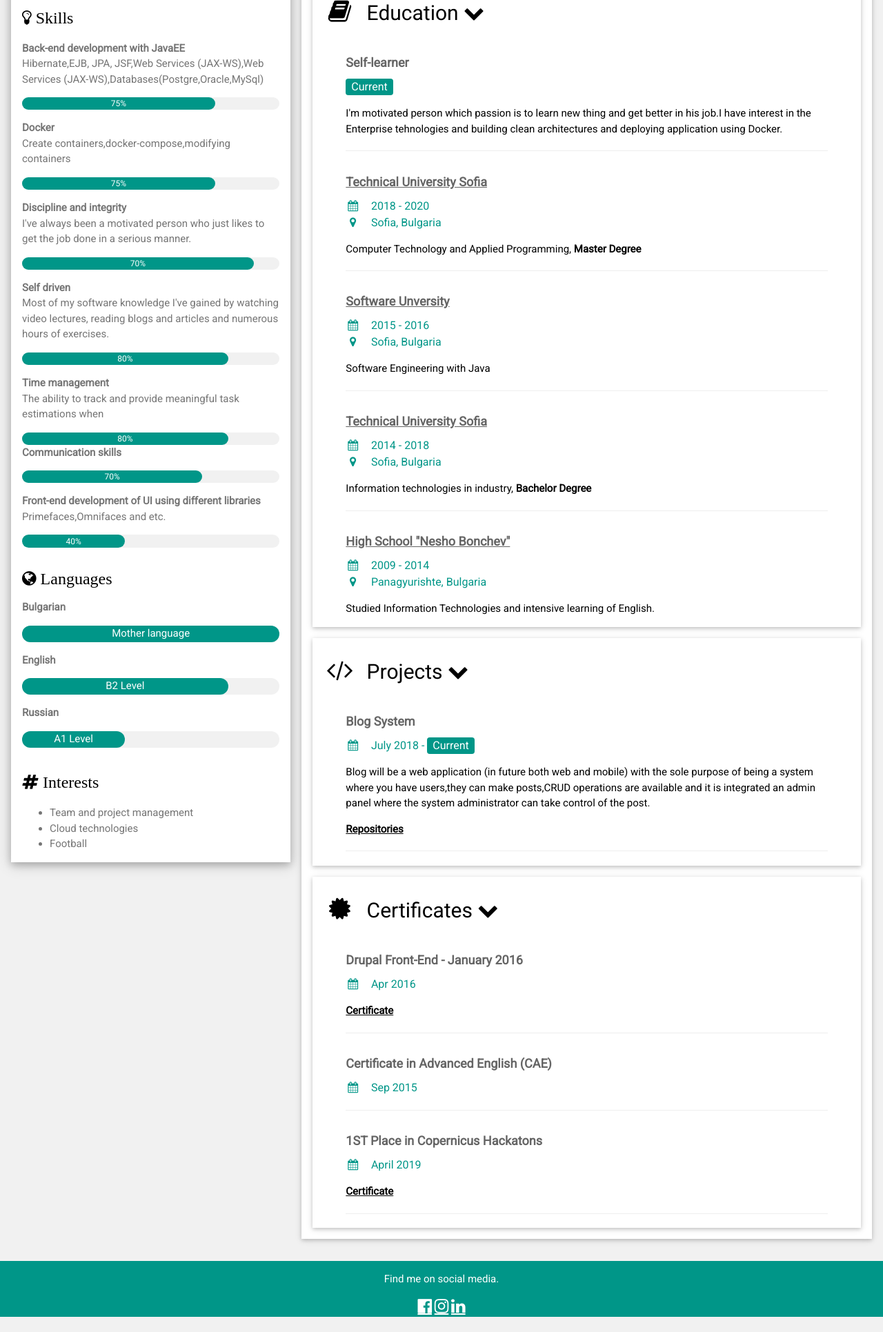
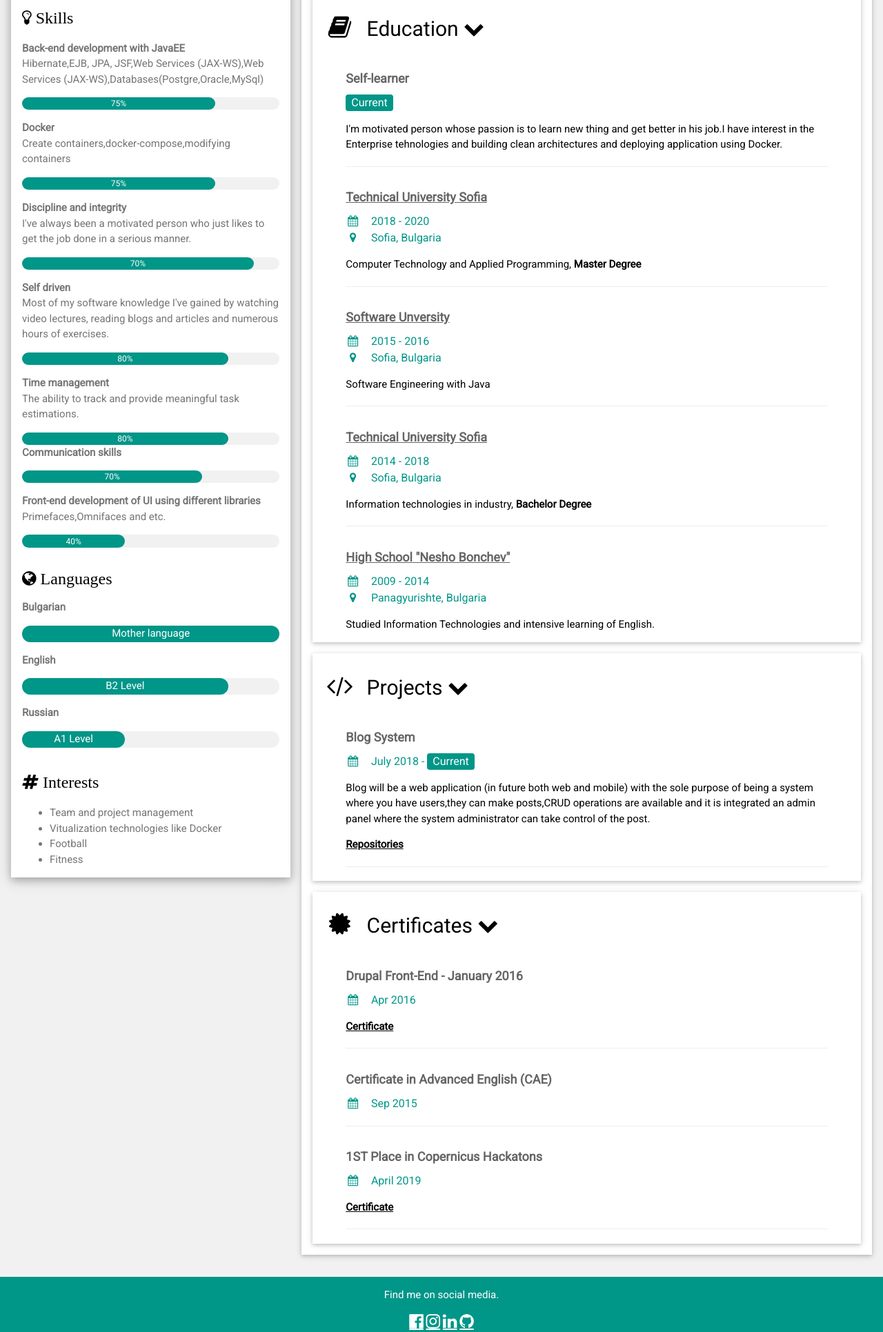
Before and after one commit to alvelchev/AlexanderVelchev.github.io, a plain HTML site: page index.html in a window 1280 px wide. Shown: the part 761-2692 px from the top of the page at 69% size. Before the commit the page ends 2670 px from the top, so only its background shows below. Drawn offline with nearby package versions, Linux system fonts and the light colour scheme.

Commit message:
Small changes

```diff
--- a/index.html
+++ b/index.html
@@ -102,7 +102,7 @@
                         </div>
                         <p>
                             <b>Time management</b>
-                            <br>The ability to track and provide meaningful task estimations when </p>
+                            <br>The ability to track and provide meaningful task estimations. </p>
                         </p>
                         <div class="w3-light-grey w3-round-xlarge w3-small">
                             <div class="w3-container w3-center w3-round-xlarge w3-teal" style="width:80%">80%</div>
@@ -154,8 +154,9 @@
                         </h3>
                         <ul>
                             <li>Team and project management</li>
-                            <li>Cloud technologies</li>
+                            <li>Vitualization technologies like Docker</li>
                             <li>Football</li>
+                            <li>Fitness</li>
                         </ul>
                     </div>
                 </div>
@@ -185,7 +186,7 @@
                                 <br>
                                 <i class="fa fa-map-marker fa-fw w3-margin-right" aria-hidden="true"></i>Sofia, Bulgaria
                             </h6>
-                            <p> Developing a web application Cashier which is used in every shop of A1. Mainly focused on the service that communicates with all other applications.
+                            <p> Developing a web application Cashier which is used in every shop of A1. Mainly focused on the service that communicates with all other applications.Take part of Invoice Printing using Jasper for generating invoices in PDF.
                                 <br>
                                 <br>
                                 <b>Development stack:</b> Java EE,Hibernate,JPA
@@ -243,7 +244,7 @@
                                 <span class="w3-tag w3-teal w3-round">Current</span>
                                 <br>
                             </h6>
-                            <p>I'm motivated person which passion is to learn new thing and get better in his job.I have interest in the  Enterprise tehnologies and building clean architectures and deploying application using Docker.
+                            <p>I'm motivated person whose passion is to learn new thing and get better in his job.I have interest in the  Enterprise tehnologies and building clean architectures and deploying application using Docker.
                             </p>
                             <hr>
                         </div>
@@ -409,6 +410,8 @@
             href="https://www.instagram.com/alexander.velchev/?hl=bg"></a>
         <a target="blank" class="fa fa-linkedin w3-xlarge w3-hover-opacity"
             href="https://www.linkedin.com/in/alexander-velchev-97a13310b/"></a>
+        <a target="blank" class="fa fa-github w3-xlarge w3-hover-opacity"
+            href="https://github.com/alvelchev"></a>
     </footer>
     <script>
         function toggleVisibility(id) {
```
